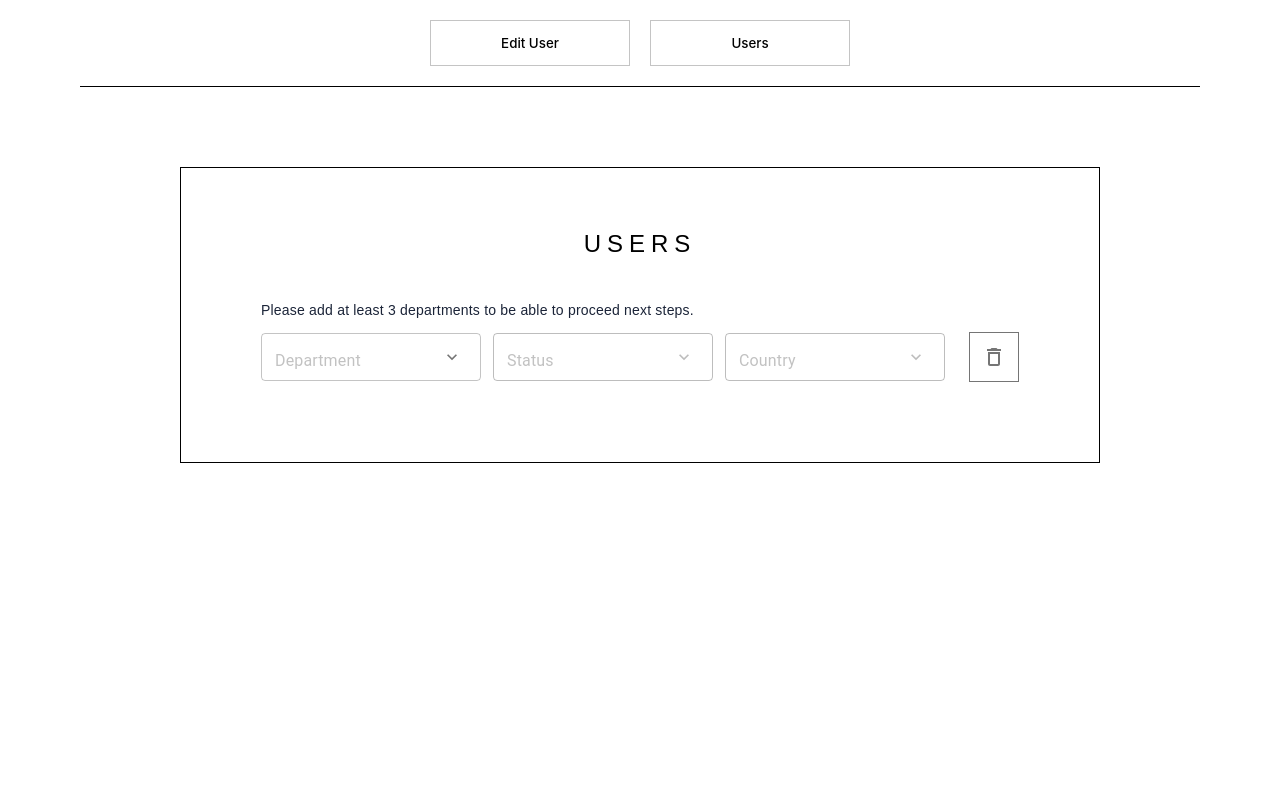
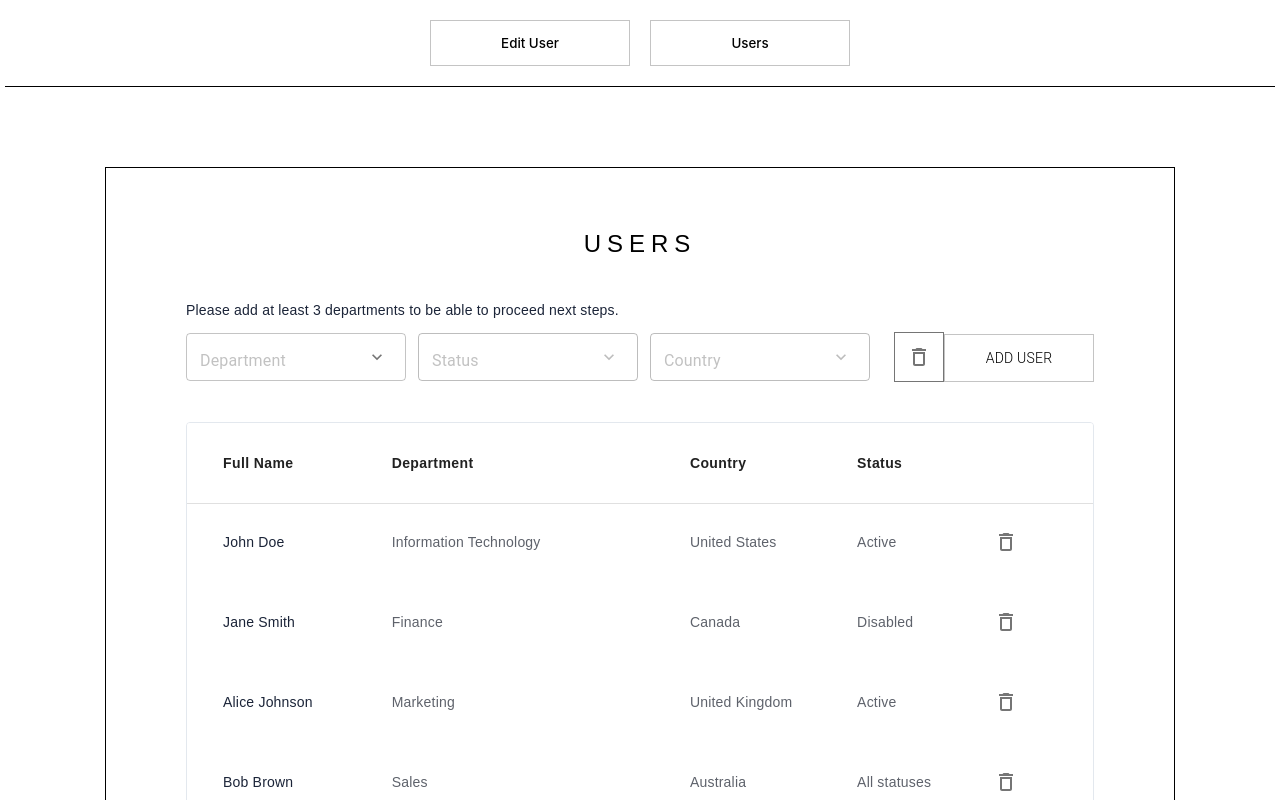
Before and after one commit to miller-113/dvc_test_task, a React (Vite) app: page / in a window 1280 px wide. Shown: the top 800 px of the page. Built offline with nearby package versions, Linux system fonts and the light colour scheme.

Commit message:
added users page

```diff
--- /dev/null
+++ b/src/components/add-user-modal/AddUserModal.tsx
@@ -0,0 +1,41 @@
+import React, { FC } from 'react'
+import {
+  Dialog,
+  DialogTitle,
+  DialogContent,
+  DialogActions,
+  TextField,
+  Button,
+  Box
+} from '@mui/material'
+
+type AddUserModalProps = {
+  isOpen: boolean
+  onClose: () => void
+}
+
+const AddUserModal: FC<AddUserModalProps> = ({ isOpen, onClose }) => {
+  return (
+    <Dialog open={isOpen} onClose={onClose} fullWidth maxWidth='sm'>
+      <DialogTitle>Add User</DialogTitle>
+      <DialogContent>
+        <Box sx={{ display: 'flex', flexDirection: 'column', gap: '16px' }}>
+          <TextField label='Full Name' variant='outlined' fullWidth />
+          <TextField label='Department' variant='outlined' fullWidth />
+          <TextField label='Country' variant='outlined' fullWidth />
+          <TextField label='Status' variant='outlined' fullWidth />
+        </Box>
+      </DialogContent>
+      <DialogActions>
+        <Button onClick={onClose} color='secondary'>
+          Cancel
+        </Button>
+        <Button onClick={onClose} variant='contained' color='primary'>
+          Add
+        </Button>
+      </DialogActions>
+    </Dialog>
+  )
+}
+
+export default AddUserModal
--- a/src/pages/user-page/UserPage.styles.ts
+++ b/src/pages/user-page/UserPage.styles.ts
@@ -14,5 +14,35 @@ export const styles = {
     '@media (min-width: 600px)': {
       p: '0'
     }
-  }
+  },
+  addButton: {
+    marginLeft: 'auto',
+    alignSelf: 'flex-end',
+
+    height: '48px',
+    width: '150px',
+    borderRadius: 0,
+    border: '1px solid rgba(196, 196, 196, 1)',
+    color: 'black',
+    fontWeight: 300,
+    fontSize: '14px',
+    lineHeight: '20px',
+    letterSpacing: '0.2px',
+    '&:hover': {
+      backgroundColor: '#ffffff',
+      boxShadow: 'none',
+      border: '1px solid rgba(100, 100, 100, 1)',
+      outline: 0
+    },
+    '&:active': {
+      backgroundColor: 'grey',
+      border: '1px solid rgba(100, 100, 100, 1)',
+      outline: 0
+    },
+    '&:focus': {
+      border: '1px solid rgba(100, 100, 100, 1)',
+      outline: 0
+    }
+  },
+  filterBox: { display: 'flex' }
 }
--- a/src/pages/user-page/UserPage.tsx
+++ b/src/pages/user-page/UserPage.tsx
@@ -1,18 +1,43 @@
-import { Container, Typography } from '@mui/material'
+import React, { useState } from 'react'
+import { Container, Typography, Button, Box } from '@mui/material'
 import UserFilters from '~/components/user-filters/UserFilters'
-import UserForm from '~/components/user-form/UserForm'
+import UsersTable from '~/components/user-table/UserTable'
+import AddUserModal from '~/components/add-user-modal/AddUserModal'
 import withPageContainer from '~/hoc/withPageContainer'
 
 import { styles } from '~/pages/user-page/UserPage.styles'
 
 const UserPage = () => {
+  const [isModalOpen, setIsModalOpen] = useState(false)
+
+  const handleOpenModal = () => {
+    setIsModalOpen(true)
+  }
+
+  const handleCloseModal = () => {
+    setIsModalOpen(false)
+  }
+
   return (
     <Container sx={styles.container}>
       <Typography variant='h2' sx={styles.title}>
         USERS
       </Typography>
-      <UserFilters/>
+      <Box sx={styles.filterBox}>
+        <UserFilters />
+        <Button
+          variant='text'
+          color='primary'
+          onClick={handleOpenModal}
+          sx={styles.addButton}
+        >
+          Add User
+        </Button>
+      </Box>
+      <UsersTable />
+      <AddUserModal isOpen={isModalOpen} onClose={handleCloseModal} />
     </Container>
   )
 }
+
 export default withPageContainer(UserPage)
```
Also changed, not shown: src/types/common.ts (+8 -0 lines), 1 other file (tests, documents, lock files or other folders).
